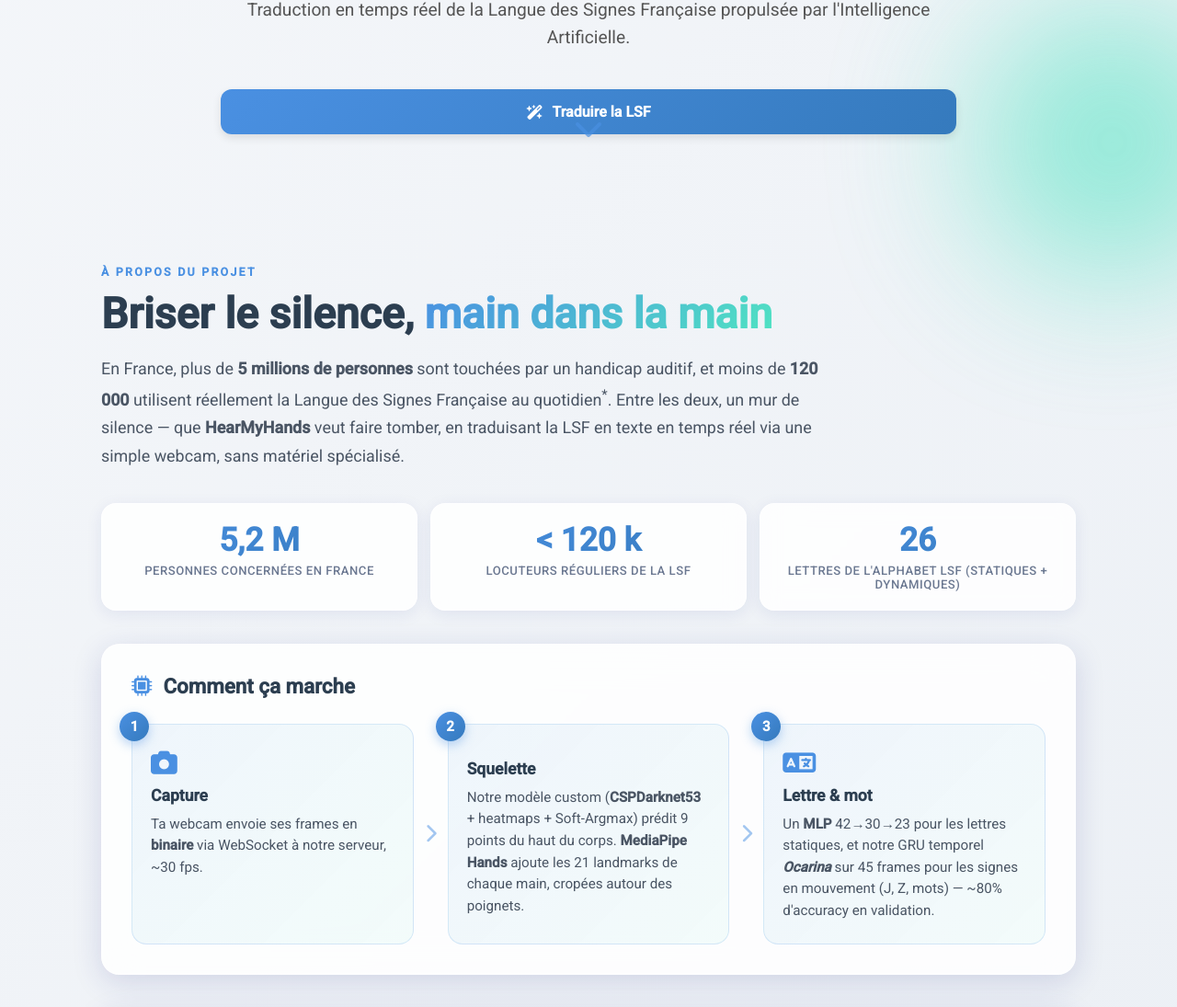
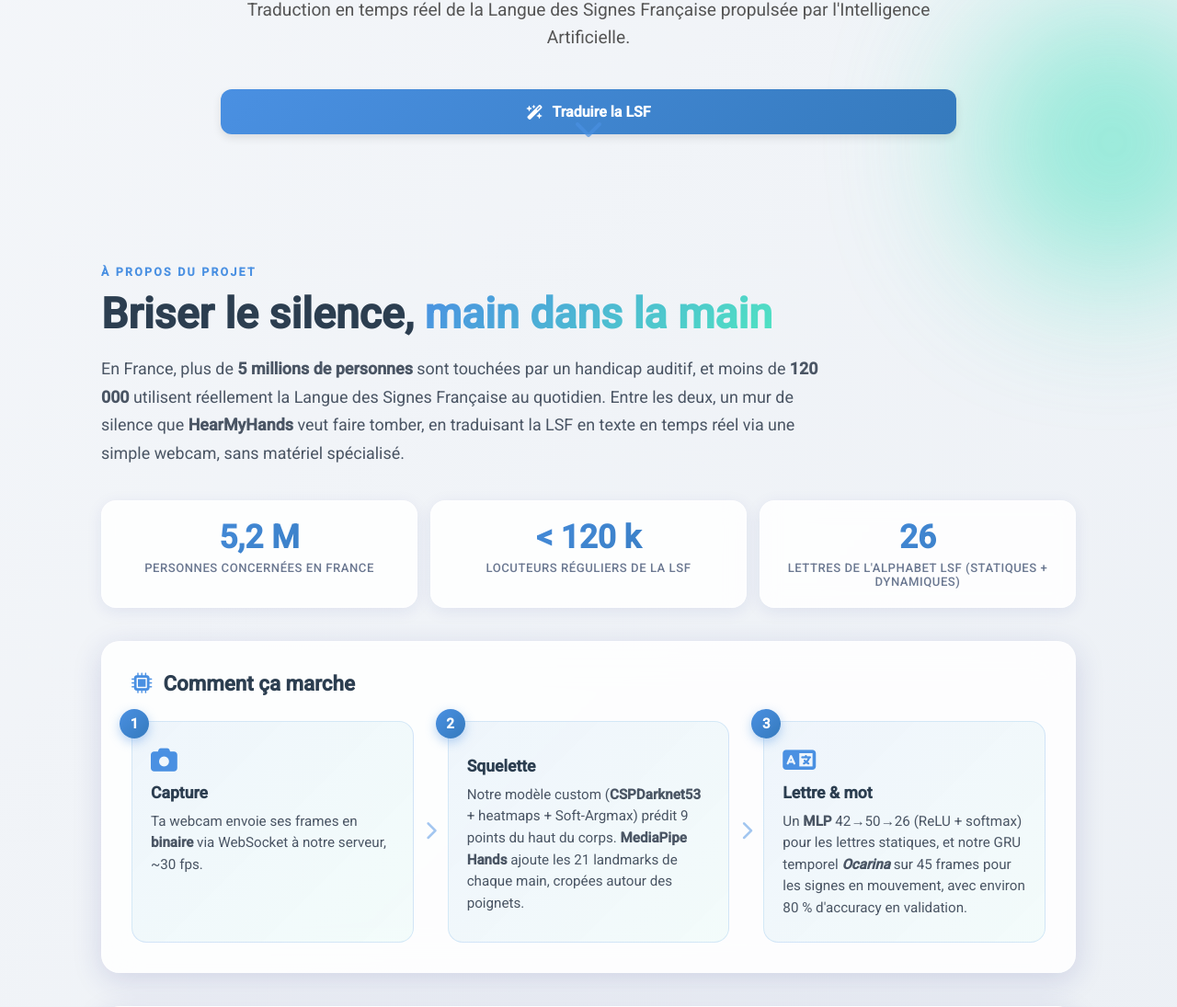
Before and after one commit to nmqx/hearmyhands, a Flask app: page / in a window 1280 px wide. Shown: the part 595-1690 px from the top of the page at 92% size. Run offline with Flask 3, Linux system fonts and the light colour scheme; some libraries are stand-ins or nearby versions.

Commit message:
Qui sommes nous : retire l'asterisque + tous les cadratins (—)
- Pitch intro : plus de <sup>*</sup> apres 'quotidien', et le '—' du
  'mur de silence —' devient une virgule implicite.
- Pipeline : '— ~80%' devient ', avec environ 80 % d'accuracy'.
- Bloc contact : la ligne 'Source' n'est plus rattachee a une etoile,
  juste 'Sources des chiffres : Drees, FNSF.' en ligne.
- Bonus : MLP 42->30->23 mis a jour en 42->50->26 (ReLU + softmax)
  pour refleter le modele actuel deploye.

```diff
--- a/hearmyhands/templates/home.html
+++ b/hearmyhands/templates/home.html
@@ -26,8 +26,8 @@
         <p class="section-lead">
             En France, plus de <strong>5 millions de personnes</strong> sont touchées par un
             handicap auditif, et moins de <strong>120 000</strong> utilisent réellement la
-            Langue des Signes Française au quotidien<sup>*</sup>. Entre les deux, un mur de
-            silence — que <strong>HearMyHands</strong> veut faire tomber, en traduisant la
+            Langue des Signes Française au quotidien. Entre les deux, un mur de
+            silence que <strong>HearMyHands</strong> veut faire tomber, en traduisant la
             LSF en texte en temps réel via une simple webcam, sans matériel spécialisé.
         </p>
     </div>
@@ -70,7 +70,7 @@
                 <span class="step-num">3</span>
                 <i class="fa-solid fa-language"></i>
                 <h4>Lettre &amp; mot</h4>
-                <p>Un <strong>MLP</strong> 42→30→23 pour les lettres statiques, et notre GRU temporel <strong><em>Ocarina</em></strong> sur 45 frames pour les signes en mouvement (J, Z, mots) — ~80% d'accuracy en validation.</p>
+                <p>Un <strong>MLP</strong> 42→50→26 (ReLU + softmax) pour les lettres statiques, et notre GRU temporel <strong><em>Ocarina</em></strong> sur 45 frames pour les signes en mouvement, avec environ 80&nbsp;% d'accuracy en validation.</p>
             </div>
         </div>
     </div>
@@ -188,7 +188,7 @@
     <!-- Contact -->
     <div class="reveal contact-line">
         <p>
-            <sup>*</sup> Source : Drees, <em>Le handicap auditif en France</em>, et FNSF.
+            Sources des chiffres : Drees (<em>Le handicap auditif en France</em>) et FNSF.
             Pour nous écrire :
             <a href="mailto:hearmyhands.polytech@gmail.com">hearmyhands.polytech@gmail.com</a>
             · Code source :
```
